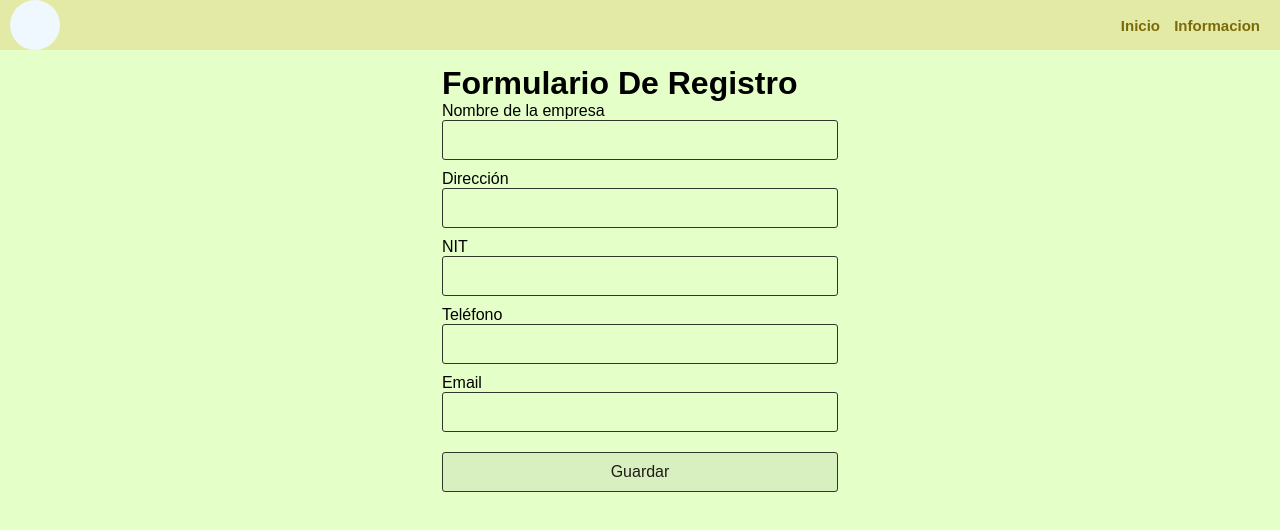
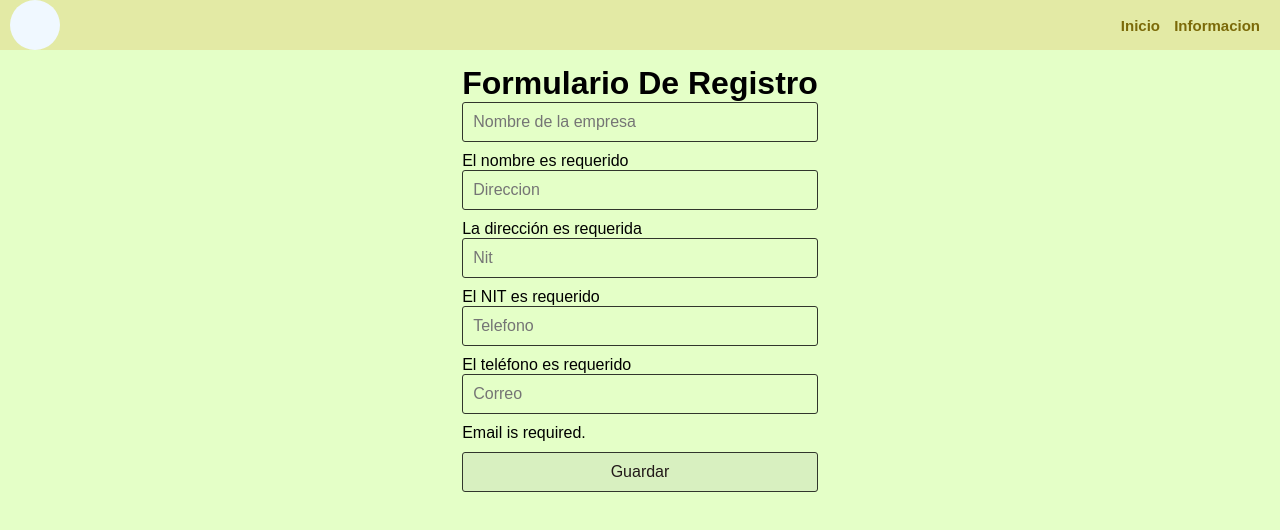
Before and after one commit to Calebsenm/PruebaFull-Stack, a Next.js app in the folder client/: page / in a window 1280 px wide. Shown: the top 530 px of the page. Built offline with nearby package versions, Linux system fonts and the light colour scheme.

Commit message:
Validacion del Formulario

```diff
--- a/client/src/components/Formulario.jsx
+++ b/client/src/components/Formulario.jsx
@@ -6,7 +6,54 @@ import React, { useState, useEffect } from 'react';
 
 function Formulario() {
 
-    const [name, setName] = useState('');
+    const [nombre, setNombre] = useState('');
+    const [direccion, setDireccion] = useState('');
+    const [nit, setNit] = useState('');
+    const [telefono, setTelefono] = useState('');
+    const [email, setEmail] = useState('');
+
+    const [errors, setErrors] = useState({});
+    const [isFormValid, setIsFormValid] = useState(false);
+
+
+    useEffect(() => {
+        validateForm();
+    }, [nombre, direccion, nit, telefono, email]);
+
+    const validateForm = () => {
+        let errors = {};
+
+        if (!nombre) {
+            errors.nombre = 'El nombre es requerido';
+        }
+        if (!direccion) {
+            errors.direccion = 'La dirección es requerida';
+        }
+        if (!nit) {
+            errors.nit = 'El NIT es requerido';
+        }
+        if (!telefono) {
+            errors.telefono = 'El teléfono es requerido';
+        }
+
+        if (!email) {
+            errors.email = 'Email is required.';
+
+        } else if (!/\S+@\S+\.\S+/.test(email)) {
+            errors.email = 'Email is invalid.';
+        }
+
+        setErrors(errors);
+        setIsFormValid(Object.keys(errors).length === 0);
+    }
+
+    const handleSubmit = () => {
+        if (isFormValid) {
+            console.log('Form submitted successfully!');
+        } else {
+            console.log('Form has errors. Please correct them.');
+        }
+    };
 
     return (
         <main className={styles.main}>
@@ -14,27 +61,64 @@ function Formulario() {
                 <h1>Formulario De Registro </h1>
                 <form id="Formulario" >
                     <div >
-                        <label > Nombre de la empresa </label>
-                        <input type="text" className={styles.inputs}></input>
+                        <input
+                            className={styles.inputs}
+                            placeholder="Nombre de la empresa"
+                            value={nombre}
+                            onChange={(e) => setNombre(e.target.value)}
+                        ></input>
+                        {errors.nombre && <p >{errors.nombre}</p>}
+
                     </div>
                     <div>
-                        <label> Dirección </label>
-                        <input type="text" className={styles.inputs}></input>
+                        <input
+                            className={styles.inputs}
+                            placeholder="Direccion"
+                            value={direccion}
+                            onChange={(e) => setDireccion(e.target.value)}
+                        ></input>
+                        {errors.direccion && <p >{errors.direccion}</p>}
+
                     </div>
                     <div>
-                        <label> NIT </label>
-                        <input type="text" className={styles.inputs}></input>
+                        <input
+                            className={styles.inputs}
+                            placeholder="Nit"
+                            value={nit}
+                            onChange={(e) => setNit(e.target.value)}
+                        ></input>
+                        {errors.nit && <p >{errors.nit}</p>}
+
+                    </div>
+
+                    <div>
+                        <input
+                            className={styles.inputs}
+                            placeholder="Telefono"
+                            value={telefono}
+                            onChange={(e) => setTelefono(e.target.value)}
+                        ></input>
+                        {errors.telefono && <p >{errors.telefono}</p>}
+
+                    </div>
+
+                    <div>
+                        <input
+                            className={styles.inputs}
+                            placeholder="Correo"
+                            value={email}
+                            onChange={(e) => setEmail(e.target.value)}
+                        ></input>
+                        {errors.email && <p >{errors.email}</p>}
+
                     </div>
                     <div>
-                        <label>Teléfono </label>
-                        <input type="text" className={styles.inputs}></input>
-                    </div>
-                    <div>
-                        <label>Email </label>
-                        <input type="text" className={styles.inputs}></input>
-                    </div>
-                    <div>
-                        <button className={styles.inputsSub}> Guardar </button>
+                        <button
+                            className={styles.inputsSub}
+                            disabled={!isFormValid}
+                            onClick={handleSubmit}
+
+                        > Guardar </button>
                     </div>
                 </form>
             </div>
```
